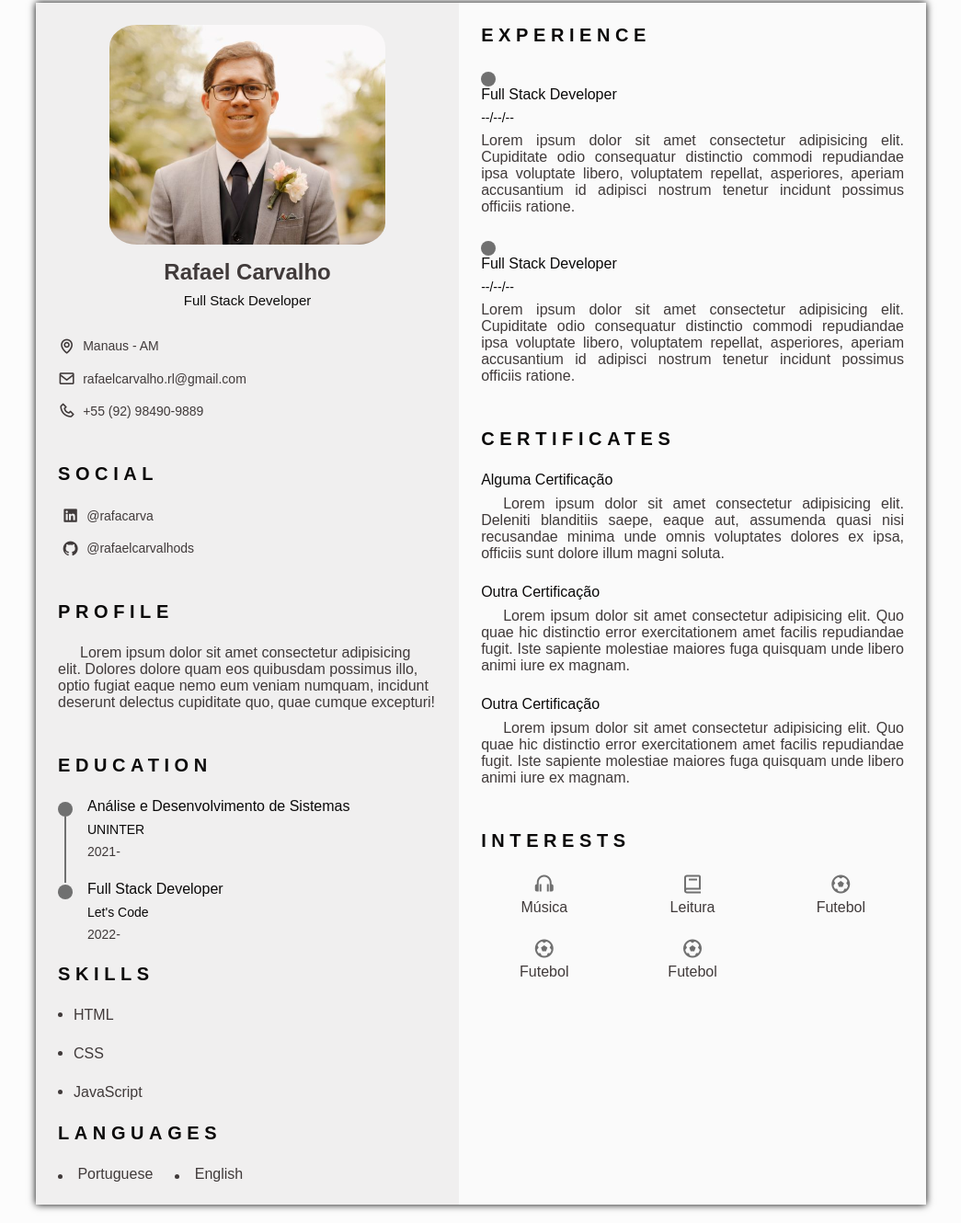
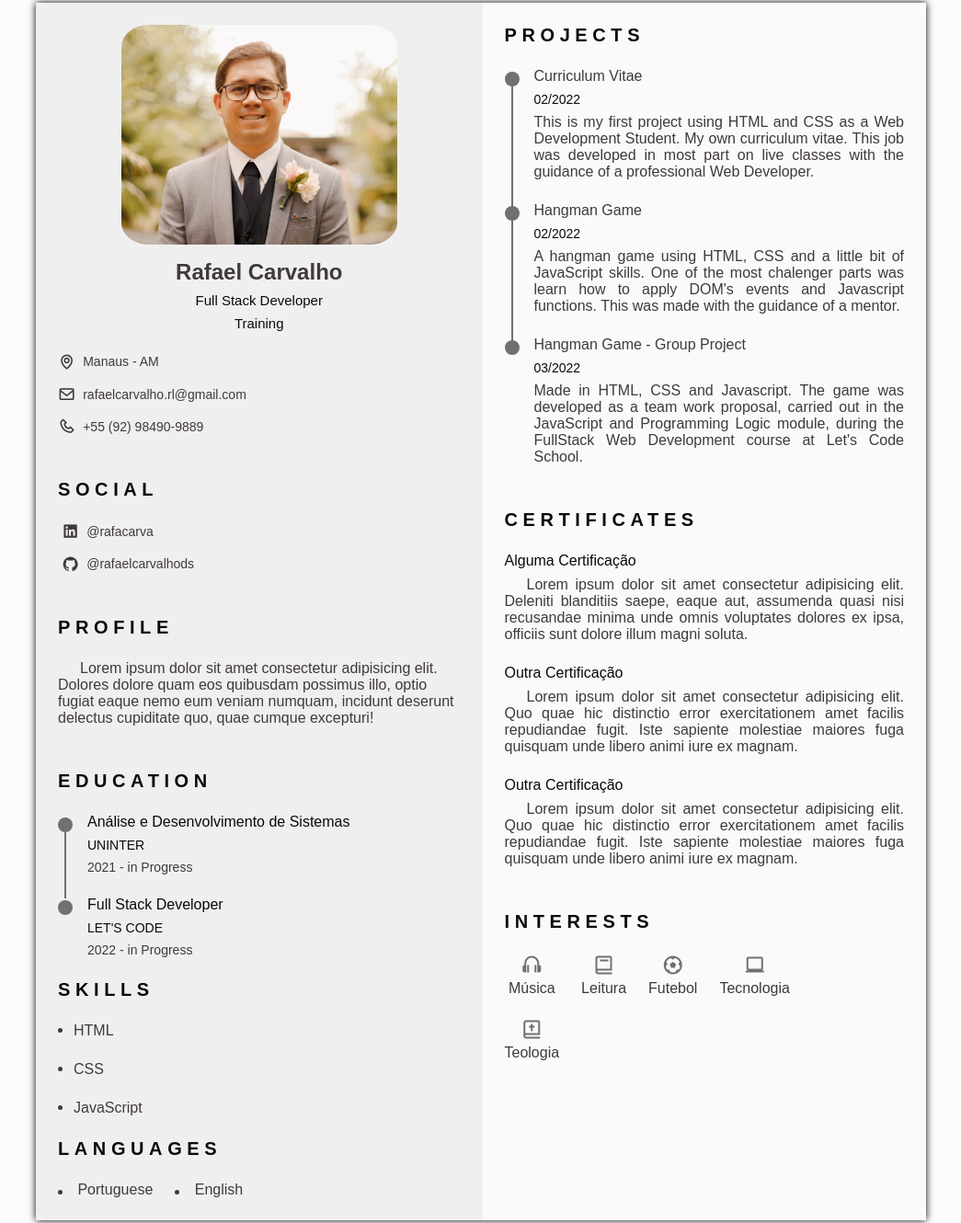
Before and after one commit to eternocarvalho/Curriculo-Rafael-Carvalho, a plain HTML site: page index.html in a window 1280 px wide. Shown: the part 45-1375 px from the top of the page at 92% size, without its empty margins (117-1162 px from the left). Drawn offline with nearby package versions, Linux system fonts and the light colour scheme.

Commit message:
added projects information

```diff
--- a/assets/CSS/styles.css
+++ b/assets/CSS/styles.css
@@ -199,7 +199,7 @@ img {
 
 .home_profession {
     font-size: var(--normal-font-size);
-    margin-bottom: var(--mb-1);
+    margin-bottom: ;
 }
 
 .home_address {
@@ -241,7 +241,7 @@ img {
 }
 
 .education_content,
-.exerience_content {
+.experience_content {
     display: flex;
 }
 
@@ -290,11 +290,15 @@ img {
     color: var(--title-color);
 }
 
+.experience_link {
+    color: var(--text-color)
+}
+
 .education_year {
     font-size: var(--small-font-size);
 }
 
-.skills-
+
 
 .skills_content {
     grid-template-columns:  repeat(2,1fr);
@@ -436,4 +440,8 @@ img {
         gap: 1.5rem;
     }
 
+    .interests_container {
+        grid-template-columns: repeat(4, max-content);
+    }
+
 }
--- a/index.html
+++ b/index.html
@@ -91,6 +91,7 @@
 
                 <h1 class="home_title">Rafael <b>Carvalho</b></h1>
                 <h3 class="home_profession">Full Stack Developer</h3>
+                <h3 class="home_profession">Training</h3>
 
               </div>
 
@@ -152,7 +153,7 @@
                     Análise e Desenvolvimento de Sistemas
                   </h3>
                   <span class="education_studies">UNINTER</span>
-                  <span class="education_year">2021-</span>
+                  <span class="education_year">2021 - in Progress</span>
                 </div>
               </div>
 
@@ -165,8 +166,8 @@
 
                 <div class="education_data bd-grid">
                   <h3 class="education_title">Full Stack Developer</h3>
-                  <span class="education_studies">Let's Code</span>
-                  <span class="education_year">2022-</span>
+                  <span class="education_studies">LET'S CODE</span>
+                  <span class="education_year">2022 - in Progress</span>
                 </div>
               </div>
 
@@ -240,7 +241,7 @@
         <div class="resume_right">
 
           <section class="experience section" id="experience">
-            <h2 class="section-title">Experience</h2>
+            <h2 class="section-title">Projects</h2>
 
             <div class="experience_container bd-grid">
 
@@ -252,11 +253,11 @@
 
                 <div class="experience_data bd-grid">
                   <h3 class="experience_title">
-                    Full Stack Developer
+                    <a href="https://rafaelcarvalhods.github.io/Curriculo-Rafael-Carvalho/" class="experience_link">Curriculum Vitae</a>
                   </h3>
-                  <span class="experience_company">--/--/--</span>
+                  <span class="experience_company">02/2022</span>
                   <p class="experience_description">
-                    Lorem ipsum dolor sit amet consectetur adipisicing elit. Cupiditate odio consequatur distinctio commodi repudiandae ipsa voluptate libero, voluptatem repellat, asperiores, aperiam accusantium id adipisci nostrum tenetur incidunt possimus officiis ratione.
+                    This is my first project using HTML and CSS as a Web Development Student. My own curriculum vitae. This job was developed in most part on live classes with the guidance of a professional Web Developer.
                   </p>
                 </div>
               </div>
@@ -269,11 +270,28 @@
 
                 <div class="experience_data bd-grid">
                   <h3 class="experience_title">
-                    Full Stack Developer
+                    <a href="https://rafaelcarvalhods.github.io/hangmangame-jogodaforca/" class="experience_link">Hangman Game</a>
                   </h3>
-                  <span class="experience_company">--/--/--</span>
+                  <span class="experience_company">02/2022</span>
                   <p class="experience_description">
-                    Lorem ipsum dolor sit amet consectetur adipisicing elit. Cupiditate odio consequatur distinctio commodi repudiandae ipsa voluptate libero, voluptatem repellat, asperiores, aperiam accusantium id adipisci nostrum tenetur incidunt possimus officiis ratione.
+                    A hangman game using HTML, CSS and a little bit of JavaScript skills. One of the most chalenger parts was learn how to apply DOM's events and Javascript functions. This was made with the guidance of a mentor.
+                  </p>
+                </div>
+              </div>
+
+              <div class="experience_content">
+                <div class="experience_time">
+                  <span class="experience_rounder"></span>
+                  <!-- <span class="experience_line"></span> -->
+                </div>
+
+                <div class="experience_data bd-grid">
+                  <h3 class="experience_title">
+                    <a href="https://carlosalbertoestrela.github.io/forca2.0_em-grupo/" class="experience_link">Hangman Game - Group Project</a>
+                  </h3>
+                  <span class="experience_company">03/2022</span>
+                  <p class="experience_description">
+                    Made in HTML, CSS and Javascript. The game was developed as a team work proposal, carried out in the JavaScript and Programming Logic module, during the FullStack Web Development course at Let's Code School.
                   </p>
                 </div>
               </div>
@@ -339,13 +357,13 @@
               </div>
 
               <div class="interests_content">
-                <i class="bx bx-football interests_icons"></i>
-                <span class="interests_name">Futebol</span>
+                <i class="bx bx-laptop interests_icons"></i>
+                <span class="interests_name">Tecnologia</span>
               </div>
 
               <div class="interests_content">
-                <i class="bx bx-football interests_icons"></i>
-                <span class="interests_name">Futebol</span>
+                <i class="bx bx-bible interests_icons"></i>
+                <span class="interests_name">Teologia</span>
               </div>
 
             </div>
```
